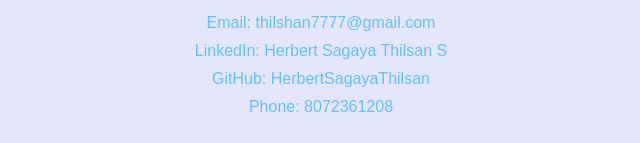
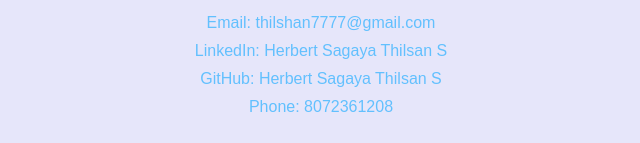
Before and after one commit to HerbertSagayaThilsan/Portfolio, a plain HTML site: page index.html in a window 1280 px wide. Shown: the part 692-835 px from the top of the page, 319-959 px from the left. Drawn offline with Linux system fonts and the light colour scheme.

Commit message:
Update index.html

```diff
--- a/index.html
+++ b/index.html
@@ -115,7 +115,7 @@
     <div class="contact-links">
         <a href="mailto:thilshan7777@gmail.com">Email: thilshan7777@gmail.com</a>
         <a href="https://www.linkedin.com/in/herbert-sagaya-thilsan-s" target="_blank">LinkedIn: Herbert Sagaya Thilsan S</a>
-        <a href="https://github.com/HerbertSagayaThilsan" target="_blank">GitHub: HerbertSagayaThilsan</a>
+        <a href="https://github.com/HerbertSagayaThilsan" target="_blank">GitHub: Herbert Sagaya Thilsan S</a>
         <a href="tel:+918072361208">Phone: 8072361208</a>
     </div>
 </section>
```
